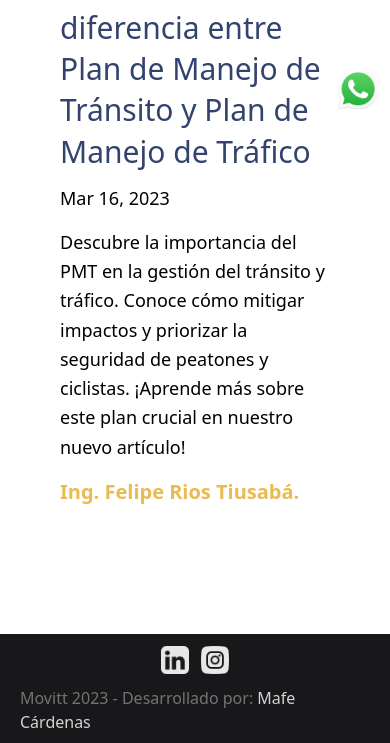
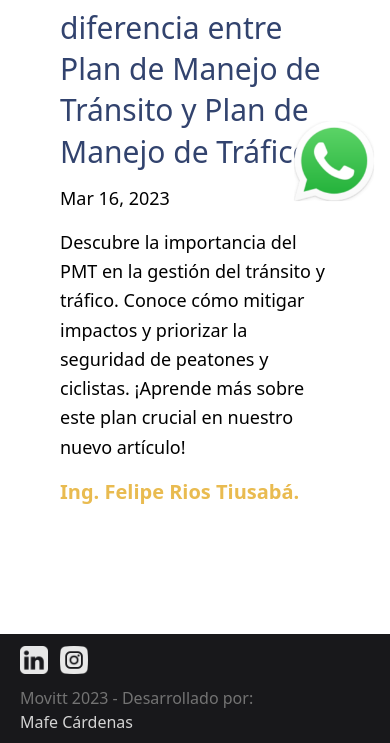
Before and after one commit to mariacardenas-1/movitt, a Next.js app: page /opinion in a window 390 px wide. Shown: the part 627-1370 px from the top of the page. Built offline with nearby package versions, Linux system fonts and the light colour scheme.

Commit message:
fixing whatsapp button

```diff
--- a/components/footer.tsx
+++ b/components/footer.tsx
@@ -6,7 +6,7 @@ import Link from 'next/link'
 const Footer = () => {
   const date = new Date().getFullYear()
   return (
-    <footer className="bg-zinc-900 h-24 text-white px-5 md:px-40 items-center lg:py-8 py-14 justify-center md:justify-between flex flex-col md:flex-row ">
+    <footer className="bg-zinc-900 h-24 text-white px-5 md:px-40 items-start md:items-center lg:py-8 py-14 justify-center md:justify-between flex flex-col md:flex-row ">
       <div className='flex gap-3'>
         <Link target='_blank' href='https://www.linkedin.com/in/movitt-sas-81137a171/' >
           <Image src={linkedIn} alt='linkedIn' className='w-7 pb-3 md:pb-0 ' />
@@ -15,10 +15,11 @@ const Footer = () => {
           <Image src={instagramIcon} alt='instagram' className='w-7 pb-3 md:pb-0 ' />
         </Link>
       </div>
-      <div className='text-neutral-500'>
+      <div className='text-neutral-500 '>
       Movitt {date} -
       Desarrollado por:&nbsp;
         <Link target='_blank' href='https://www.linkedin.com/in/maria-fernanda-c%C3%A1rdenas-1-frontend/' className='text-neutral-300 hover:text-neutral-50'>
+          <br/>
           Mafe Cárdenas
         </Link>
       </div>
--- a/components/whatsappLink.tsx
+++ b/components/whatsappLink.tsx
@@ -4,8 +4,8 @@ import whatsapp from '../public/assets/whatsappIcon.png'
 
 export default function WhatsappLink () {
     return (
-        <Link className='p-3 fixed bottom-24 right-0 lg:bottom-24 lg:right-24' target='_blank' href={'https://wa.link/o3s2ib'} >
-            <Image className='w-10 h-10' src={whatsapp} alt="whatsapp"/>
+        <Link className='p-4 fixed bottom-0 right-0 desk:bottom-24 desk:right-24' target='_blank' href={'https://wa.link/o3s2ib'} >
+            <Image className='w-20 h-20 desk:w-16 desk:h-16' src={whatsapp} alt="whatsapp"/>
         </Link>
     )
 }
```
Also changed, not shown: pages/servicios.tsx (line endings or trailing spaces).
